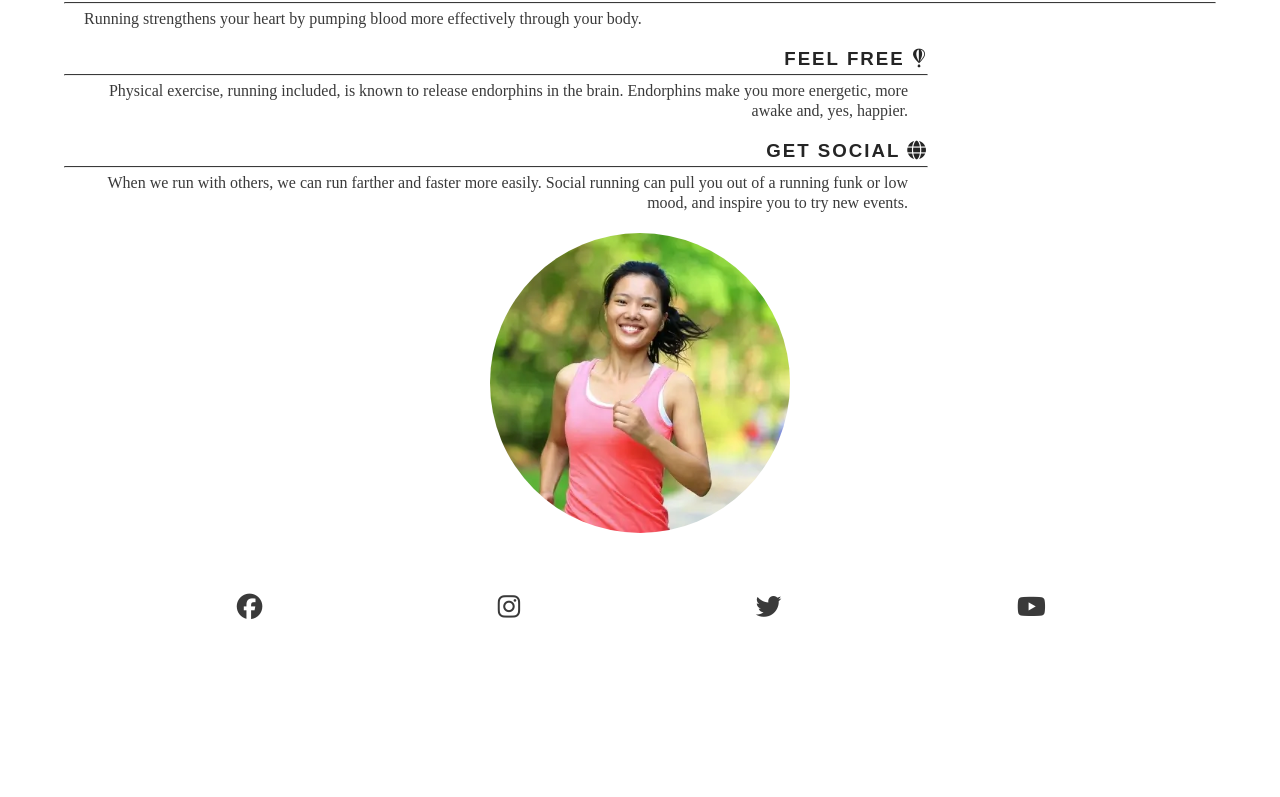
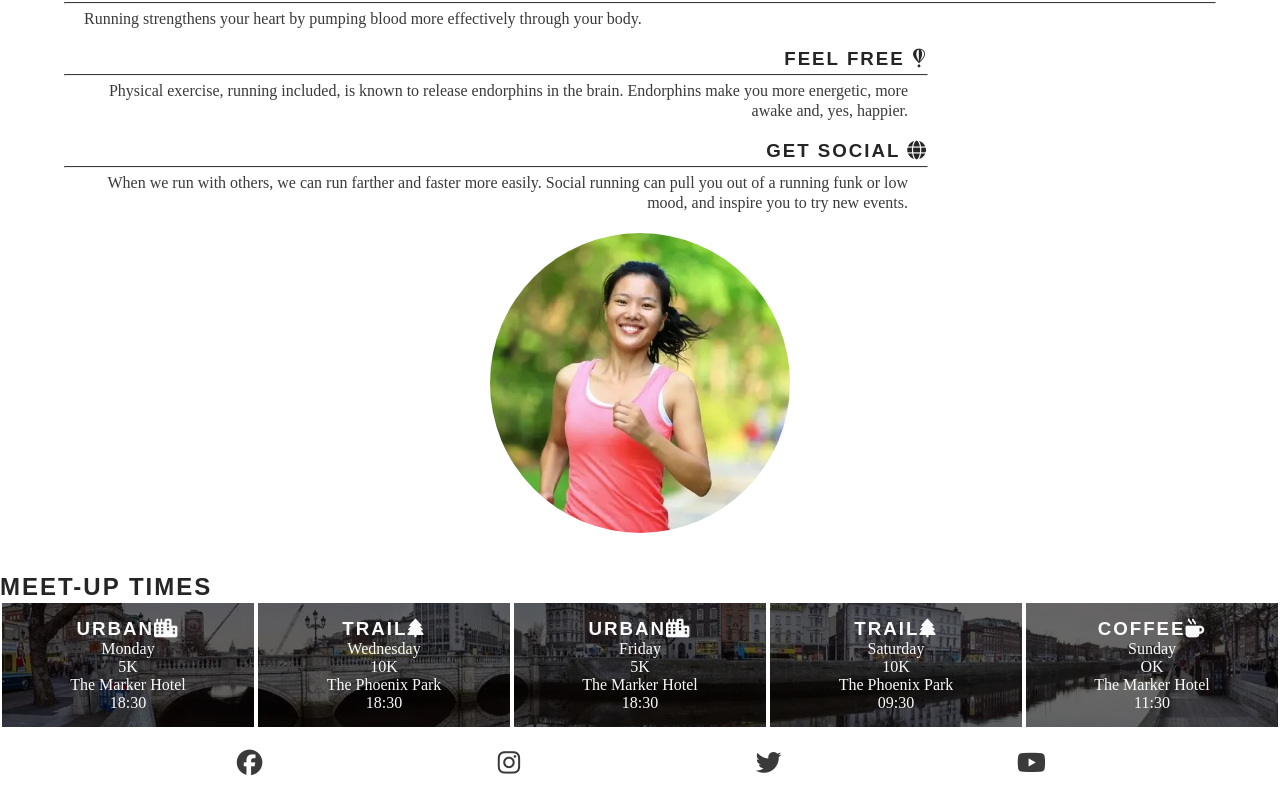
Before and after one commit to Ermaa8/love-running, a plain HTML site: page index.html in a window 1280 px wide. Shown: the part 822-1619 px from the top of the page. Before the commit the page ends 1463 px from the top, so only its background shows below. Drawn offline with Linux system fonts and the light colour scheme.

Commit message:
Style meetup section HTML

```diff
--- a/assets/css/style.css
+++ b/assets/css/style.css
@@ -136,6 +136,29 @@ main {
     align-items: center;
     justify-content: center;
 }
+/* Meetups Times section*/
+#times {
+    background: url('../images/dublin-city.webp') no-repeat center/cover;
+    /* Handles responsivity without the need for a media query */
+    display: flex;
+    flex-wrap: wrap;
+}
+#times div {
+    color: #fafafa;
+    background-color: rgba(0, 0, 0, .6);
+    padding: 15px;
+    text-align: center;
+    /* This will not wrap on screens of less than 400px wide.
+    Each div will expand to fill the available space on its row */
+    flex-basis: 200px;
+    flex-grow: 1;
+    /* Creates a gridd of meetup time dives over the background image */
+    border: 2px solid white;
+}
+#times h3 {
+    /* Override the heading colour set in general styles */
+    color: #fafafa;
+}
 /* Footer */
 #social-networks {
     text-align: center;
--- a/index.html
+++ b/index.html
@@ -77,6 +77,47 @@
             </div>
         </div>
     </section>
+    <!--Meetup times section-->
+    <section id="meetups">
+        <h2>Meet-up Times</h2>
+        <div id="times">
+            <div>
+                <h3>URBAN<i class="fa-solid fa-city"></i></h3>
+                <p>Monday</p>
+                <p>5K</p>
+                <p>The Marker Hotel</p>
+                <p>18:30</p>
+            </div>
+            <div>
+                <h3>TRAIL<i class="fa-solid fa-tree"></i></h3>
+                <p>Wednesday</p>
+                <p>10K</p>
+                <p>The Phoenix Park</p>
+                <p>18:30</p>
+            </div>
+            <div>
+                <h3>URBAN<i class="fa-solid fa-city"></i></h3>
+                <p>Friday</p>
+                <p>5K</p>
+                <p>The Marker Hotel</p>
+                <p>18:30</p>
+            </div>
+            <div>
+                <h3>TRAIL<i class="fa-solid fa-tree"></i></h3>
+                <p>Saturday</p>
+                <p>10K</p>
+                <p>The Phoenix Park</p>
+                <p>09:30</p>
+            </div>
+            <div>
+                <h3>Coffee<i class="fa-solid fa-mug-hot"></i></h3>
+                <p>Sunday</p>
+                <p>OK</p>
+                <p>The Marker Hotel</p>
+                <p>11:30</p>
+            </div>
+        </div>
+    </section>
     </main>
 
     <!--Footer-->
```
Also changed, not shown: assets/images/dublin-city.webp (added).
